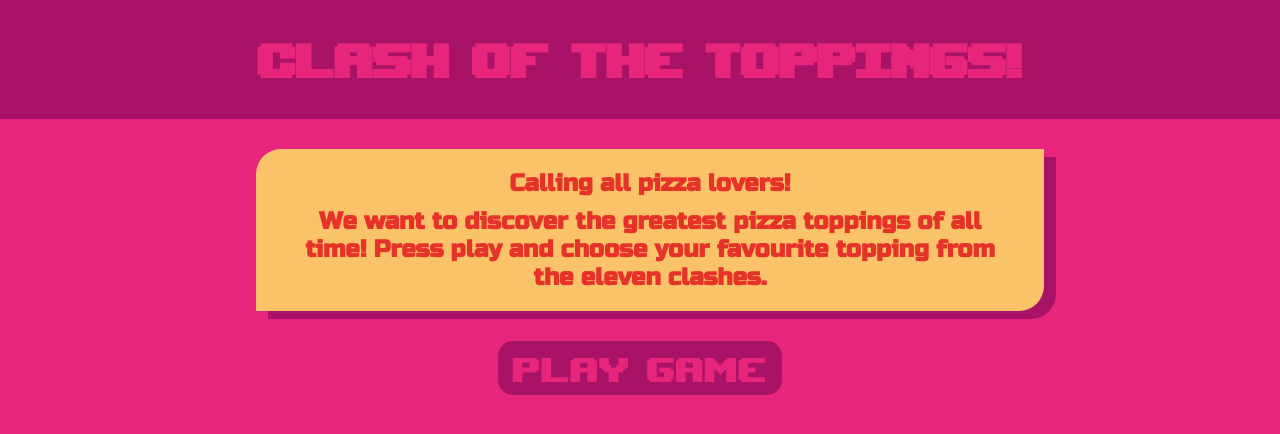
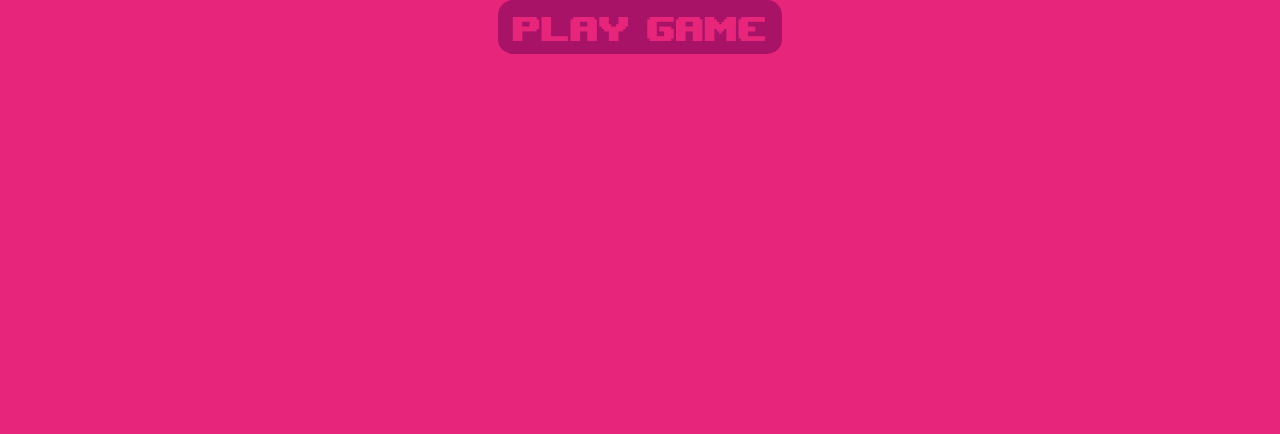
Before and after one commit to iO-Academy/2021-mar-clash-of-the-toppings-fe, a React (Create React App) app: page / in a window 1280 px wide. Shown: the top 434 px of the page. Built offline with nearby package versions, Linux system fonts and the light colour scheme.

Commit message:
building routing

```diff
--- a/src/Components/Splash/PlayButton/index.js
+++ b/src/Components/Splash/PlayButton/index.js
@@ -2,9 +2,6 @@ import React from "react";
 import './PlayButton.css';
 
 class PlayButton extends React.Component {
-    constructor(props) {
-        super(props)
-    }
     handleClick = () => {
         console.log(this)
     }
--- /dev/null
+++ b/src/Components/Splash/index.js
@@ -0,0 +1,16 @@
+import React from "react";
+import Greeting from "./Greeting/index";
+import WelcomeText from "./WelcomeText/index";
+import PlayButton from "./PlayButton/index";
+
+class App extends React.Component {
+    render() {
+        return (
+            <Greeting />,
+            <WelcomeText />,
+            <PlayButton />
+        )
+    }
+}
+
+export default App
--- a/src/index.js
+++ b/src/index.js
@@ -2,28 +2,24 @@ import React from 'react';
 import ReactDOM from 'react-dom';
 import './index.css';
 import reportWebVitals from './reportWebVitals';
-import Greeting from './Components/Splash/Greeting/index'
-import WelcomeText from "./Components/Splash/WelcomeText";
-import PlayButton from "./Components/Splash/PlayButton"
-// import { Route, Link, BrowserRouter as Router} from react-router-dom
-//
-// class Routing extends React.Component {
-//     render() {
-//         return (
-//             <Router>
-//                 <Route path="/" component={App} />
-//                 <Route path="/clash" component={Clash} />
-//                 <Route path="/results" component={Results} />
-//             </Router>
-//         )
-//     }
-// }
+import {Route, Link, BrowserRouter as Router} from 'react-router-dom';
+import App from './Components/Splash'
+
+class Routing extends React.Component {
+    render() {
+        return (
+            <Router>
+                <Route path="/" component={App} />
+                {/*<Route path="/clash" component={Clash} />*/}
+                {/*<Route path="/results" component={Results} />*/}
+            </Router>
+        )
+    }
+}
 
 ReactDOM.render(
     <React.StrictMode>
-        <Greeting />
-        <WelcomeText />
-        <PlayButton />
+        <Routing />
     </React.StrictMode>,
     document.getElementById('root')
 );
```
